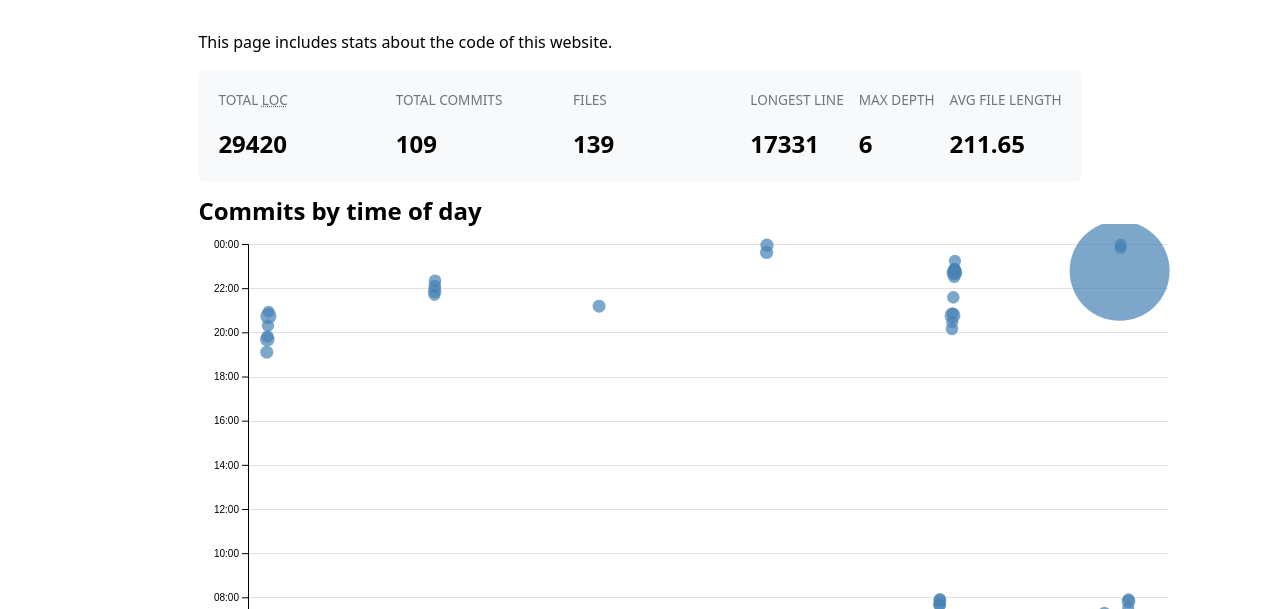
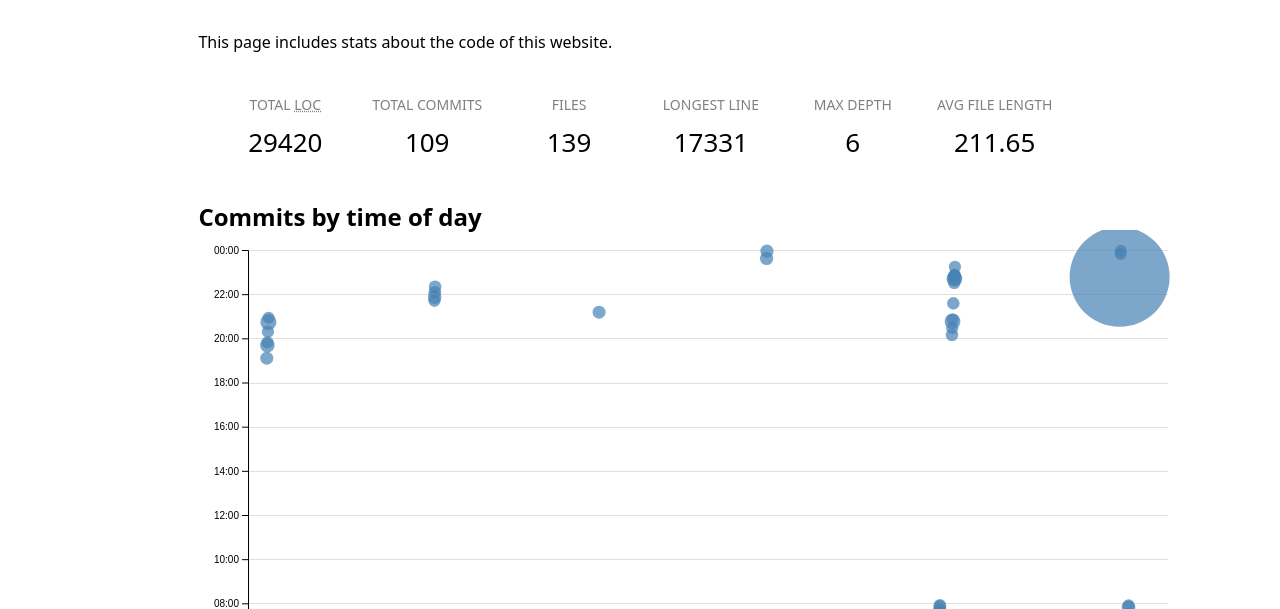
Before and after one commit to stephluooo/portfolio, a website: page meta/index.html in a window 1280 px wide. Shown: the part 191-800 px from the top of the page. Drawn offline with nearby package versions, Linux system fonts and the light colour scheme.

Commit message:
Update style.css

```diff
--- a/style.css
+++ b/style.css
@@ -223,24 +223,32 @@ path {
 
 .stats {
   display: grid;
-  grid-template-columns: repeat(3, 1fr);
-  gap: 15px;
+  grid-template-columns: repeat(auto-fit, minmax(50px, 1fr));
+  /* gap: 15px;
   background: #f8f9fa;
   padding: 20px;
   border-radius: 8px;
-  text-align: center;
+  text-align: center; */
+  padding: 1rem;
+  border: 2px solid var(--text-color);
+  border-radius: 12px;
 }
 
 .stats dt {
-  font-size: 0.85em;
+  /* font-size: 0.85em;
   color: #6c757d;
-  text-transform: uppercase;
+  text-transform: uppercase; */
+  text-align: center;
+  padding: 0.5rem;
+  border-radius: 8px;
 }
 
 .stats dd {
-  font-size: 1.5em;
+  /* font-size: 1.5em;
   font-weight: bold;
-  margin: 0;
+  margin: 0; */
+  margin-bottom: 0.6rem;
+  text-align: center;
 }
 
 .gridlines path {
```
